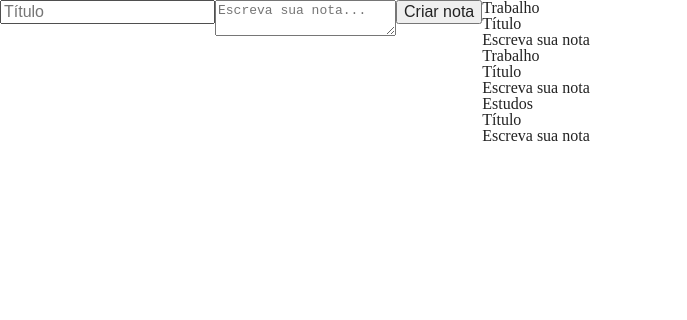
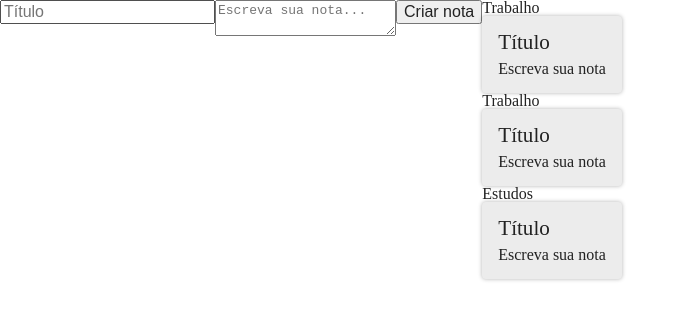
Before and after one commit to joaovictordantasj/react-notepad, a React (Create React App) app: page / in a window 1280 px wide. Shown: the top 320 px of the page, without its empty margins (0-687 px from the left). Built offline with nearby package versions, Linux system fonts and the light colour scheme.

Commit message:
Adicionando algum estilo ao projeto

```diff
--- a/src/components/CardNota/CardNota.jsx
+++ b/src/components/CardNota/CardNota.jsx
@@ -1,15 +1,16 @@
 import React, { Component } from 'react';
+import './style.css';
 
 class CardNota extends Component {
 	render() {
 		return (
-			<section>
-				<header>
-					<h3>Título</h3>
+			<section className="card-nota">
+				<header className="card-nota_cabecalho">
+					<h3 className="card-nota_titulo">Título</h3>
 				</header>
-				<p>Escreva sua nota</p>
+				<p className="card-nota_texto">Escreva sua nota</p>
 			</section>
-		);
+		)
 	}
 }
 
--- /dev/null
+++ b/src/components/CardNota/style.css
@@ -0,0 +1,27 @@
+.card-nota {
+  display: flex;
+  flex-direction: column;
+  align-items: flex-start;
+  justify-content: space-between;
+  background-color: var(--fundo-detalhes);
+  border-radius: 4px;
+  flex-wrap: wrap;
+  box-shadow: 0 0 4px rgba(0, 0, 0, 0.3);
+  padding: 16px;
+}
+.card-nota_cabecalho {
+  font-size: 1.1em;
+  display: flex;
+  justify-content: space-between;
+  align-items: center;
+}
+
+.card-nota_texto {
+  margin-top: 8px;
+  font-size: 1em;
+}
+
+.card-nota_titulo {
+  font-size: 1.2em;
+  margin-right: 12px;
+}
--- a/src/components/FormularioCadastro/FormularioCadastro.jsx
+++ b/src/components/FormularioCadastro/FormularioCadastro.jsx
@@ -1,5 +1,5 @@
 import React, { Component } from 'react';
-// import './style.css';
+import './style.css';
 
 class FormularioCadastro extends Component {
 	render() {
--- /dev/null
+++ b/src/components/FormularioCadastro/style.css
@@ -0,0 +1,29 @@
+.form-cadastro {
+  flex-grow: 2;
+  box-shadow: 0 0 4px rgba(0, 0, 0, 0.3);
+  z-index: 1;
+  min-height: 100vh;
+  display: flex;
+  flex-direction: column;
+  padding: 12px 40px;
+}
+.form-cadastro_input {
+  margin-top: 8px;
+  padding: 4px;
+  border: none;
+  background-color: var(--fundo-detalhes);
+  font-family: Arial, Helvetica, sans-serif;
+  font-weight: 100;
+}
+
+.form-cadastro_submit {
+  align-self: flex-end;
+  width: 30%;
+  background-color: var(--secundaria);
+  color: white;
+  font-weight: 400;
+}
+
+.form-cadastro_submit:active {
+  background-color: var(--secundaria-ativa);
+}
--- a/src/components/ListaDeNotas/ListaDeNotas.jsx
+++ b/src/components/ListaDeNotas/ListaDeNotas.jsx
@@ -1,6 +1,6 @@
 import React, { Component } from 'react';
 import CardNota from '../CardNota/CardNota';
-// import './style.css';
+import './style.css';
 
 class ListaDeNotas extends Component {
   render () {
--- /dev/null
+++ b/src/components/ListaDeNotas/style.css
@@ -0,0 +1,15 @@
+.lista-notas {
+  background-color: var(--fundo);
+  flex-grow: 3;
+  display: grid;
+  grid-template-columns: auto auto auto auto auto;
+  list-style-type: none;
+  padding-left: 24px;
+  padding-top: 24px;
+}
+.lista-notas_item {
+  margin: 12px;
+  max-width: 240px;
+  max-height: 400px;
+  display: inline;
+}
```
Also changed, not shown: 2 other files (tests, documents, lock files or other folders).
